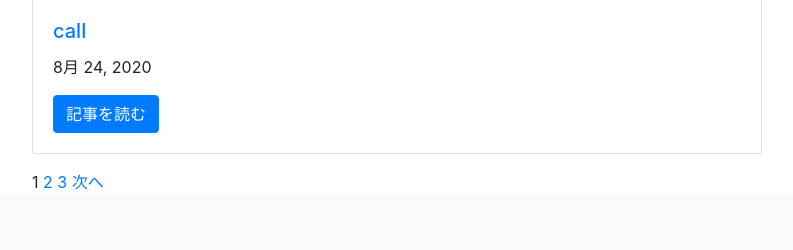
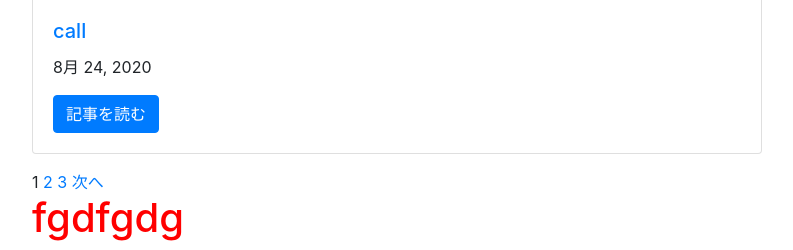
Before and after one commit to vonxar/mycode, a Django app: page / in a window 1280 px wide. Shown: the part 872-1122 px from the top of the page, without its empty margins (53-846 px from the left). Before the commit the page ends 1062 px from the top, so only its background shows below. Run offline with Django 3.2, Linux system fonts and the light colour scheme; data comes from the database, SQL or seed files in the repository; both versions use the stored data as it was after the commit; some libraries are stand-ins or nearby versions.

Commit message:
css適用

```diff
--- a/TestBlog/blog/templates/base.html
+++ b/TestBlog/blog/templates/base.html
@@ -12,7 +12,7 @@
     <link rel="icon" href="{% static 'img/favicon.ico' %}">
     <!-- Bootstrap CSS -->
     <link rel="stylesheet" href="https://stackpath.bootstrapcdn.com/bootstrap/4.1.3/css/bootstrap.min.css" integrity="sha384-MCw98/SFnGE8fJT3GXwEOngsV7Zt27NXFoaoApmYm81iuXoPkFOJwJ8ERdknLPMO" crossorigin="anonymous">
-  </head>
+    <link rel="stylesheet" href="{% static 'blog/css/blog.css' %}">
   <body>
       {% include "base/navbar.html" %}
 
--- a/TestBlog/blog/templates/blog/index.html
+++ b/TestBlog/blog/templates/blog/index.html
@@ -16,5 +16,6 @@
       {% include "blog/snippets/sidebar.html" %}
     </aside>
   </div>
+  <h1>fgdfgdg</h1>
 </div>
 {% endblock %}
```
Also changed, not shown: TestBlog/db.sqlite3.
